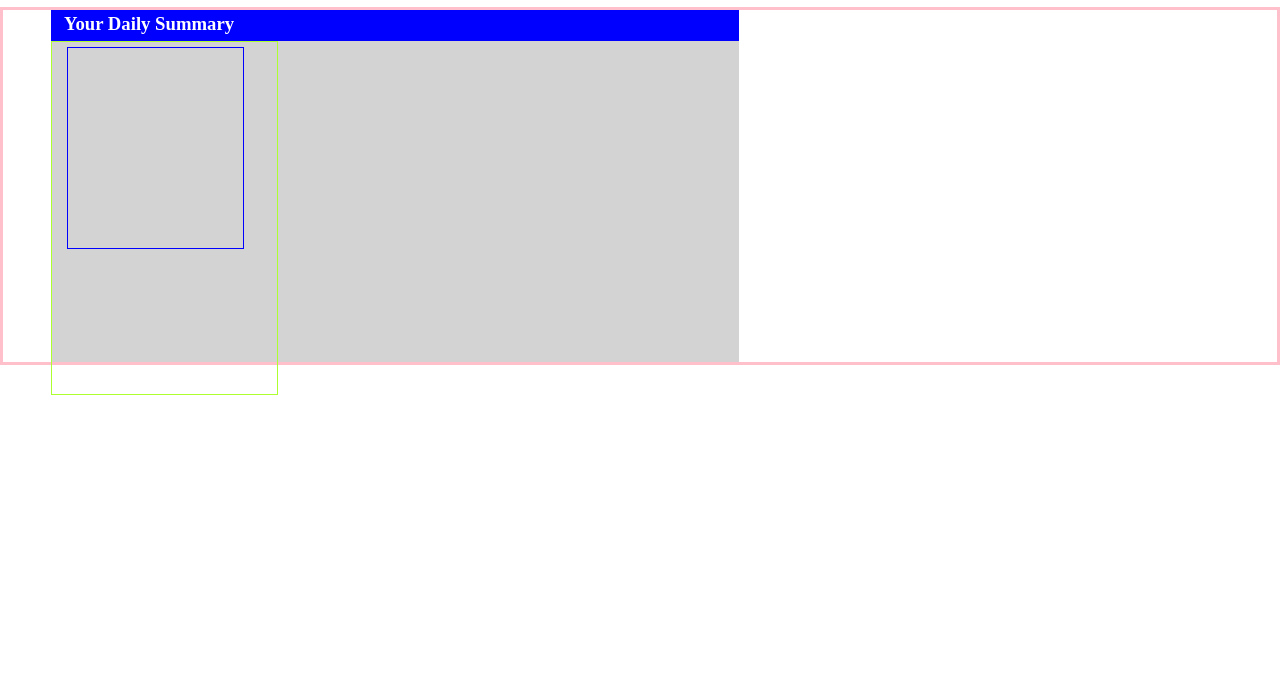
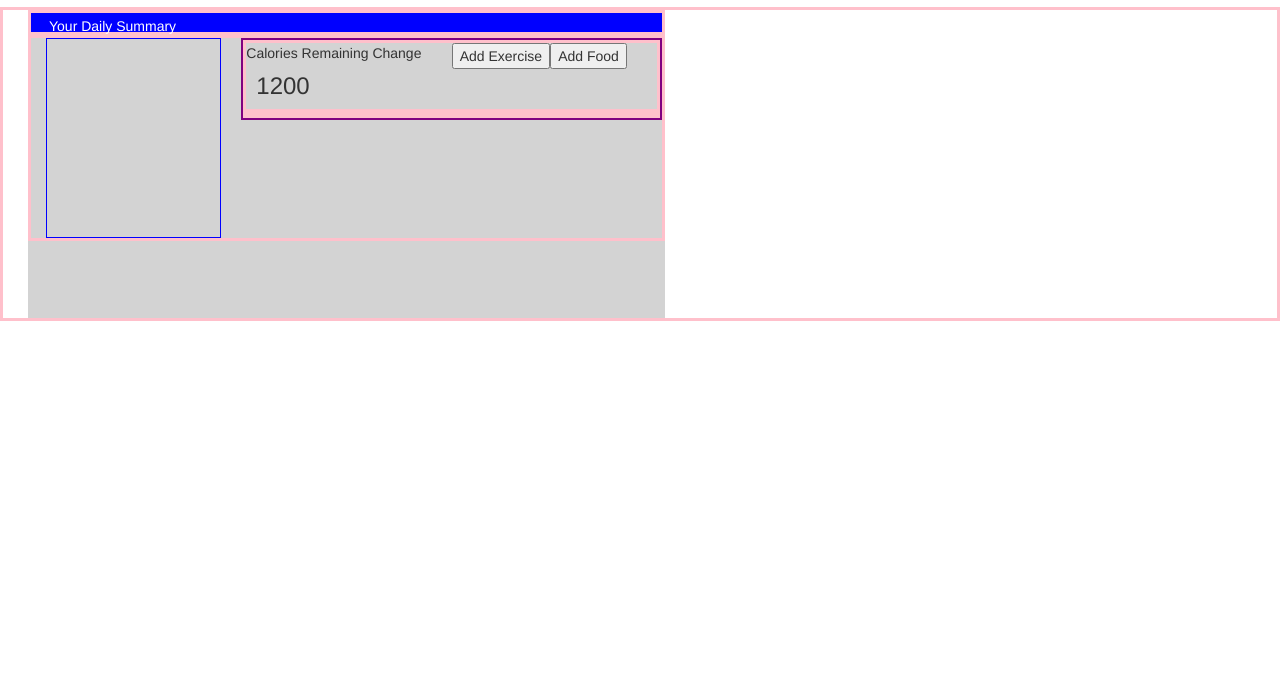
Before and after one commit to rainbow82/my-fitness-pal-diary-react, a React app: page / in a window 1280 px wide. Shown: the part 115-800 px from the top of the page. Built offline with nearby package versions, Linux system fonts and the light colour scheme.

Commit message:
adding bootstrap for an easier layout

```diff
--- a/package.json
+++ b/package.json
@@ -3,7 +3,9 @@
   "version": "0.1.0",
   "private": true,
   "dependencies": {
+    "bootstrap": "^3.3.7",
     "react": "^16.4.1",
+    "react-bootstrap": "^0.32.1",
     "react-dom": "^16.4.1",
     "react-scripts": "1.1.4"
   },
--- a/src/index.css
+++ b/src/index.css
@@ -15,8 +15,8 @@ h1{
 }
 
 .profile-section{
-    width: 43em;
     height: 22em;
+    margin-left: 25px;
     background: lightgray;
 }
 .profileSectionTitle{
@@ -42,12 +42,20 @@ h3{
 .img-section{
     width: 225px;
     height: 100%;
-    border: 1px solid greenyellow;
+    background: greenyellow;
+}
+
+.data-section{
+    border: 2px solid purple;
+}
+
+.col-md-8 .col-md-6{
+    margin-: 0;
+    padding: 0;
 }
 
 .img-column{
     width: 175px;
     border: 1px solid blue;
     height: 200px;
-    margin: 5px 0 0 15px;
 }
--- a/src/index.js
+++ b/src/index.js
@@ -1,5 +1,8 @@
+import 'bootstrap/dist/css/bootstrap.css';
+import 'bootstrap/dist/css/bootstrap-theme.css';
 import React from 'react';
 import ReactDOM from 'react-dom';
+import { Navbar, Jumbotron, Button } from 'react-bootstrap';
 import './index.css';
 
 function Title(){
@@ -12,8 +15,8 @@ function Title(){
 
 function ProfileSectionTitle(){
     return(
-        <div className='profileSectionTitle'>
-            <h3>Your Daily Summary</h3>
+        <div className=' row profileSectionTitle'>
+            <div className='col-md-12'>Your Daily Summary</div>
         </div>
     )
 }
@@ -24,12 +27,51 @@ function ProfileImageSection(){
     )
 }
 
+class CaloriesRemainingSecton extends React.Component{
+    render(){
+        return(
+            <div>
+                <p>Calories Remaining Change</p>
+                <h3>1200</h3>
+            </div>
+        )
+    }
+}
+
+class ProfileButtonSection extends React.Component{
+    render(){
+        return(
+            <div>
+                <div>
+                    <button>Add Exercise</button>
+                    <button>Add Food</button>
+                </div>
+            </div>
+        )
+    }
+}
+
 class ProfileBody extends React.Component{
     render(){
         return(
-                <div className='img-section'>
+            <div>
+                <div className='col-md-4'>
                     <ProfileImageSection/>
                 </div>
+                <div className='col-md-8 data-section'>
+                    <div className='row'>
+                        <div className='col-md-6'>
+                        <CaloriesRemainingSecton/>
+                        </div>
+                        <div className='col-md-6 button-section'>
+                            <ProfileButtonSection/>
+                        </div>
+                    </div>
+                    <div className='row'></div>
+
+                </div>
+
+            </div>
         )
     }
 }
@@ -37,14 +79,17 @@ class ProfileBody extends React.Component{
 class ProfileSection extends React.Component{
     render(){
         return(
+            <div className='container-fluid'>
             <div className='row'>
-                <div className='column'>
-                <div className='profile-section'>
+                <div className='col-md-6  profile-section'>
                     <ProfileSectionTitle />
-                    <ProfileBody/>
-                </div>
+                    <div className='row'>
+                        <ProfileBody/>
+                    </div>
                 </div>
 
+
+            </div>
             </div>
         )
     }
```
Also changed, not shown: index.html (+0 -3 lines).
